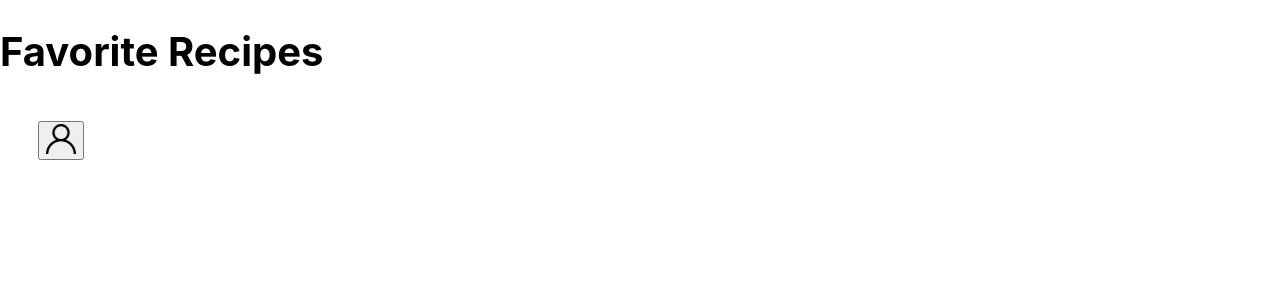
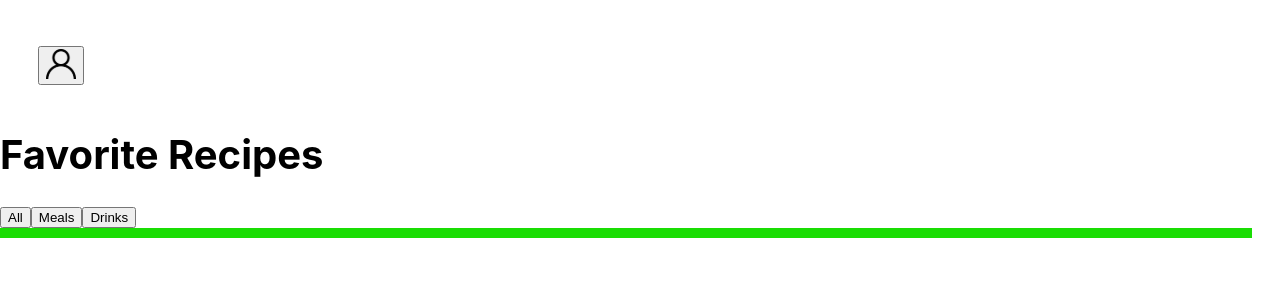
Before and after one commit to eduzissimo/Project-Recipes, a React (Vite) app: page /favorite-recipes in a window 1280 px wide. Shown: the top 300 px of the page. Built offline with nearby package versions, Linux system fonts and the light colour scheme.

Commit message:
Comitão da vergonha

```diff
--- /dev/null
+++ b/src/Components/FavoritRecipes.tsx
@@ -0,0 +1,130 @@
+import { useEffect, useState } from 'react'
+import shareIcon from '../images/shareIcon.svg'
+import disFavoriteIcon from '../images/blackHeartIcon.svg'
+import { useNavigate } from 'react-router-dom';
+import styled from 'styled-components';
+
+const Container = styled.div`
+  display: flex;
+  flex-wrap: wrap;
+  flex-direction: row;
+  width: 97%;
+  gap: 10px;
+  border: 5px solid #1add04;
+  align-content: space-between;
+  justify-content: space-around;
+`;
+
+const Image = styled.img`
+  width: 50%;
+`;
+
+const Card = styled.div`
+  display: flex;
+  flex-direction: row;
+  width: 318px;
+  height: 135px;
+  border: 5px solid #ff0000;
+  border-radius: 5px;
+  font-size: 12px;
+`;
+
+export function FavoritRecipes() {
+  const [checkedIngredients, setCheckedIngredients] = useState<string[]>([]);
+  const [copyTextDrink, setCopyTextDrink] = useState(false);
+  const [copyTextMeal, setCopyTextMeal] = useState(false);
+  const [filter, setFilter] = useState('all');
+  const navigate = useNavigate();
+
+  useEffect(() => {
+    const savedProgress = localStorage.getItem('favoriteRecipes');
+     savedProgress ? setCheckedIngredients(JSON.parse(savedProgress)) : null;
+
+  }, [checkedIngredients]);
+
+  const handleShareMeal = (id) => {
+    const link = `${window.location.origin}/meals/${id}`;
+    navigator.clipboard.writeText(link);
+    setCopyTextMeal(true);
+  };
+
+  const handleShareDrink = (id) => {
+    const link = `${window.location.origin}/drinks/${checkedIngredients.id}`;
+    navigator.clipboard.writeText(link);
+    setCopyTextDrink(true);
+  };
+
+  const DeleteFavorite = (index) => {
+    const updatedFavorites = checkedIngredients.filter(
+      (recipe) => recipe.id !== checkedIngredients[index].id,
+    );
+    localStorage.setItem('favoriteRecipes', JSON.stringify(updatedFavorites));
+  };
+
+  const handleCardClick = (recipeId, recipeType) => {
+    const route = recipeType === 'meal' ? `/meals/${recipeId}` : `/drinks/${recipeId}`;
+    navigate(route);
+  };
+
+  return (
+    <>
+      <button
+        data-testid='filter-by-all-btn'
+        onClick={() => setFilter('all')}
+      >
+        All
+      </button>
+      <button
+        data-testid='filter-by-meal-btn'
+        onClick={() => setFilter('meal')}
+      >
+        Meals
+      </button>
+      <button
+        data-testid='filter-by-drink-btn'
+        onClick={() => setFilter('drink')}
+      >
+        Drinks
+        </button>
+    <Container>
+      {checkedIngredients.filter((ingredient) => {
+        if (filter === 'all') return true;
+        return ingredient.type === filter;
+      } ).map((ingredient, index) => {
+        if (ingredient.type === 'meal') {
+          return (
+            <Card key={index}>
+              <Image src={ingredient.image} onClick={() => handleCardClick(ingredient.id, ingredient.type)} data-testid={`${index}-horizontal-image`} />
+
+              <p onClick={() => handleCardClick(ingredient.id, ingredient.type)} data-testid={`${index}-horizontal-name`}>{ingredient.name}</p>
+              <p data-testid={`${index}-horizontal-top-text`}>{`${ingredient.nationality} - ${ingredient.category}`}</p>
+              <button type='button' onClick={() => handleShareMeal(ingredient.id)}>
+                <img alt={ ingredient.name } data-testid={`${index}-horizontal-share-btn`} src={shareIcon} />
+              </button>
+              {copyTextMeal && <span>Link copied!</span>}
+              <button type='button' onClick={() => DeleteFavorite(index)} >
+                <img alt={ ingredient.name } data-testid={`${index}-horizontal-favorite-btn`} src={disFavoriteIcon} />
+              </button>
+            </Card>
+          );
+        } if (ingredient.type === 'drink') {
+          return (
+            <Card key={index}>
+              <Image src={ingredient.image} onClick={() => handleCardClick(ingredient.id, ingredient.type) } data-testid={`${index}-horizontal-image`} />
+              <p data-testid={`${index}-horizontal-top-text`}>{ingredient.alcoholicOrNot}</p>
+              <p onClick={() => handleCardClick(ingredient.id, ingredient.type)} data-testid={`${index}-horizontal-name`}>{ingredient.name}</p>
+              <button type='button' onClick={() => handleShareDrink(ingredient.id)}>
+                <img alt={ ingredient.name } src={shareIcon} data-testid={`${index}-horizontal-share-btn`} />
+              </button>
+              {copyTextDrink && <span>Link copied!</span>}
+              <button type='button' onClick={() => DeleteFavorite(index)}>
+                <img alt={ ingredient.name } data-testid={`${index}-horizontal-favorite-btn`} src={disFavoriteIcon} />
+              </button>
+            </Card>
+          );
+        }
+      })}
+    </Container>
+    </>
+  )
+};
--- a/src/Pages/FavoriteRecipes.tsx
+++ b/src/Pages/FavoriteRecipes.tsx
@@ -1,12 +1,14 @@
+import { FavoritRecipes } from '../Components/FavoritRecipes';
 import Header from '../Components/Header';
 
 function FavoriteRecipes() {
   return (
     <div>
+      <Header />
       <h1 data-testid="page-title">
         Favorite Recipes
       </h1>
-      <Header />
+      <FavoritRecipes />
     </div>
   );
 }
--- a/src/Pages/RecipeInProgress/DrinksInProgress.tsx
+++ b/src/Pages/RecipeInProgress/DrinksInProgress.tsx
@@ -4,6 +4,11 @@ import { drinksInProgress, apiDrinksCategory } from '../../hooks/useApiFilter';
 import { FavoriteRecipeType } from '../../types';
 import blackHeart from '../../images/blackHeartIcon.svg';
 import whiteHeart from '../../images/whiteHeartIcon.svg';
+import styled from 'styled-components';
+
+const ImageRecipe = styled.img`
+  width: 100%;
+`;
 
 function DrinksInProgress() {
   const params = useParams() as { id: string };
@@ -124,7 +129,7 @@ function DrinksInProgress() {
 
   return (
     <div>
-      <img
+      <ImageRecipe
         src={ strDrinkThumb }
         alt="Recipe"
         data-testid="recipe-photo"
--- a/src/Pages/RecipeInProgress/MealsInProgress.tsx
+++ b/src/Pages/RecipeInProgress/MealsInProgress.tsx
@@ -4,6 +4,11 @@ import { mealsInProgress, apiMealsCategory } from '../../hooks/useApiFilter';
 import blackHeart from '../../images/blackHeartIcon.svg';
 import whiteHeart from '../../images/whiteHeartIcon.svg';
 import { FavoriteRecipeType } from '../../types';
+import styled from 'styled-components';
+
+const ImageRecipe = styled.img`
+  width: 100%;
+`;
 
 function MealsInProgress() {
   const params = useParams() as { id: string };
@@ -121,7 +126,7 @@ function MealsInProgress() {
 
   return (
     <div>
-      <img
+      <ImageRecipe
         src={ strMealThumb }
         alt="Recipe"
         data-testid="recipe-photo"
```
